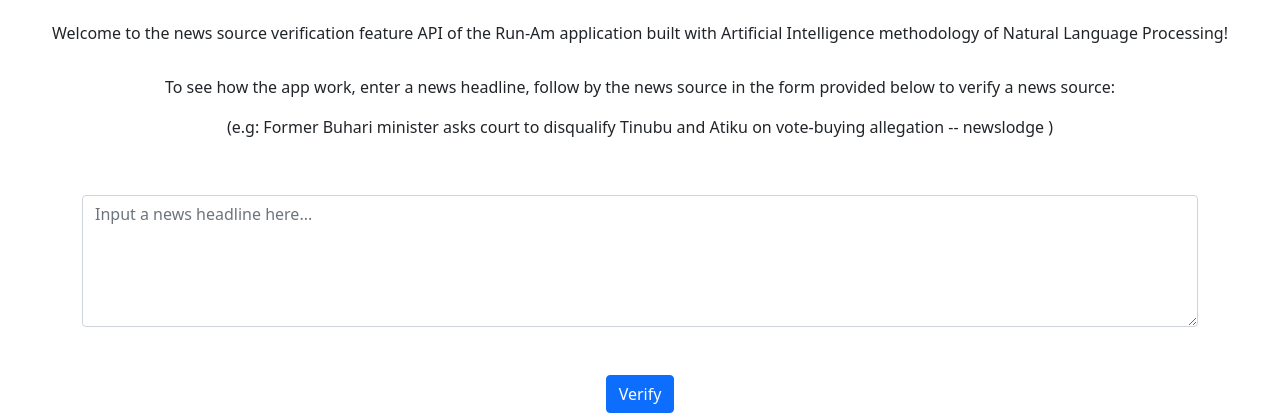
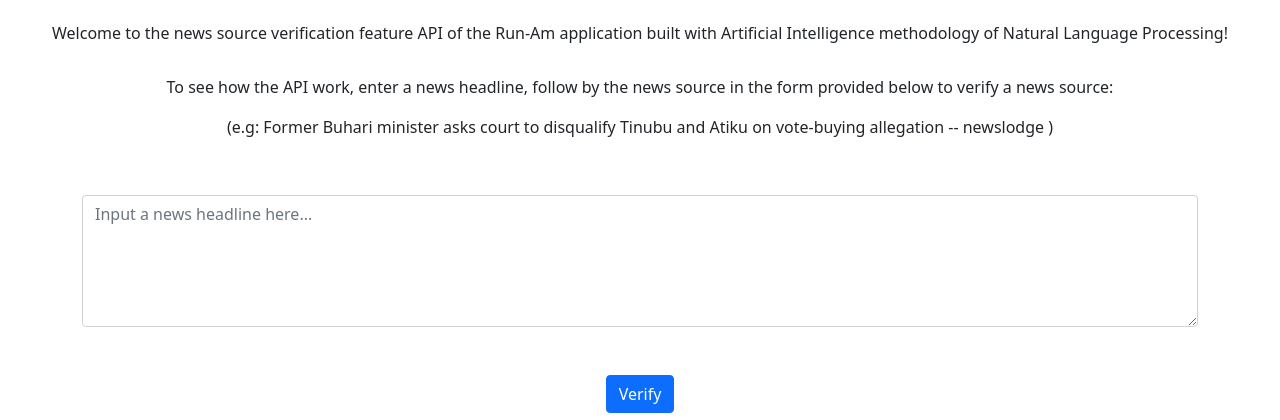
Before and after one commit to emekaorjiani/run-am, a Flask app: page / in a window 1280 px wide. Shown: the part 56-476 px from the top of the page. Run offline with Flask 2, Linux system fonts and the light colour scheme; parts of the project's set-up code (start-up, migrations or seed data) failed here and were passed over; some libraries are stand-ins or nearby versions.

Commit message:
Update index.html

```diff
--- a/templates/index.html
+++ b/templates/index.html
@@ -38,7 +38,7 @@
 	<br>
 	<h6 style=text-align:center>Welcome to the news source verification feature API of the Run-Am application  built with Artificial Intelligence methodology of Natural Language Processing! </h6>
 	<br>
-	<p style=text-align:center>To see how the app work, enter a news headline, follow by the news source in the form provided below to verify a news source:</p>
+	<p style=text-align:center>To see how the API work, enter a news headline, follow by the news source in the form provided below to verify a news source:</p>
 	<p style=text-align:center> (e.g: Former Buhari minister asks court to disqualify Tinubu and Atiku on vote-buying allegation -- newslodge ) </p>
 	<br>
 	<div class='container'>
```
